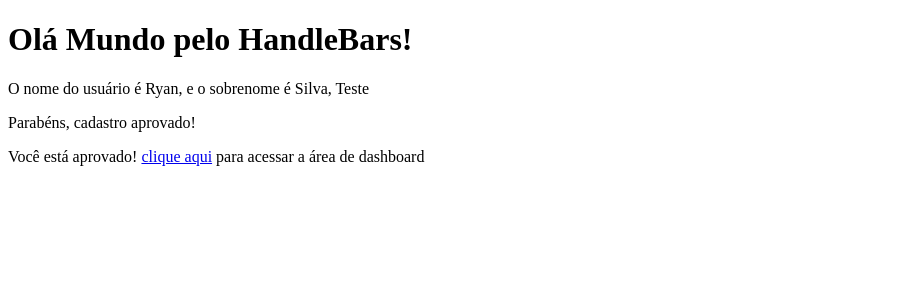
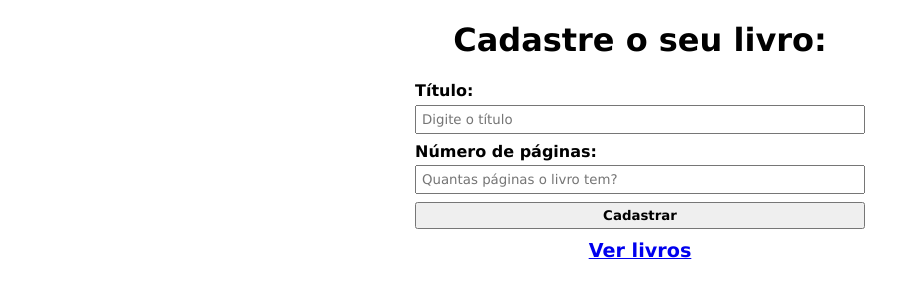
Before and after one commit to RyanForward/Estudos-Node, a Node server app: page / in a window 1280 px wide. Shown: the top 300 px of the page, without its empty margins (0-920 px from the left). Run offline with Node 20, Linux system fonts and the light colour scheme; some libraries are stand-ins or nearby versions.

Commit message:
Estudos osbre template engine

```diff
--- a/TemplateEngine/index.js
+++ b/TemplateEngine/index.js
@@ -7,8 +7,18 @@ const hbs = exphbs.create({
     partialsDir: ['/views/partials'],
 })
 
+app.use(
+    express.urlencoded({
+        extended: true
+    })
+)
+
+app.use(express.json())
+
 app.engine('handlebars', hbs.engine)
 app.set('view engine', 'handlebars')
+
+app.use(express.static('public'))
 
 app.get('/dashboard', (req, res)=>{
     const items = ["Item a", "Item b", "Item c"]
@@ -49,18 +59,49 @@ app.get('/blog', (req, res)=>{
     res.render('blog', {posts})
 })
 
+// app.get('/', (req, res)=>{
+//     const user ={
+//         name: "Ryan",
+//         surname:"Silva"
+//     }
+//     const palavra = {
+//         teste: "Teste"
+//     }
+//     const auth = true
+//     const aprooved = true
+
+//     res.render('home', {user: user, palavra: palavra, auth, aprooved})
+// })
+
 app.get('/', (req, res)=>{
-    const user ={
-        name: "Ryan",
-        surname:"Silva"
-    }
-    const palavra = {
-        teste: "Teste"
-    }
-    const auth = true
-    const aprooved = true
+    res.render('home2')
+})
 
-    res.render('home', {user: user, palavra: palavra, auth, aprooved})
+app.post('/books/insertbook', (req, res)=>{
+    const title = req.body.title
+    const pageqty = req.body.pageqty
+
+    const queryAddBook = `INSERT INTO books (title, pageqty) VALUES ('${title}', '${pageqty}')`
+    conn.query(queryAddBook, function(err){
+        if(err){
+            console.log(err)
+        }
+
+        res.redirect('/')
+    })
+})
+
+app.get('/books', (req, res)=>{
+    const queryGetBooks = "SELECT * FROM books"
+    conn.query(queryGetBooks, function(err, data){
+        if(err){
+            console.log(err)
+            return
+        }
+        const books = data
+        console.log(books)
+        res.render('books', {books})
+    })
 })
 
 const conn = mysql.createConnection({
--- /dev/null
+++ b/TemplateEngine/public/css/style.css
@@ -0,0 +1,57 @@
+* {
+    font-family: 'Lucida Sans', 'Lucida Sans Regular', 'Lucida Grande', 'Lucida Sans Unicode', Geneva, Verdana, sans-serif;
+}
+
+h1{
+    text-align: center;
+}
+
+.form{
+    width: 450px;
+    margin: 0 auto;
+}
+
+.form-control{
+    display: flex;
+    flex-direction: column;
+    margin-bottom: 0.5em;
+}
+
+.form-control label {
+    font-weight: bold;
+    margin-bottom: 0.3em;
+}
+
+.form-control input {
+    padding: 5px;
+}
+
+.btn-signup{
+    font-weight: bold;
+    height: 2em;
+    width: 100%;
+}
+
+.link-books{
+    padding-top: 10px;
+    font-size: 1.2em;
+    display: flex;
+    flex-direction: column;
+    justify-content: center;
+    align-items: center;
+    margin-bottom: 0.5em;
+    margin: 0 auto;
+}
+
+.books-container{
+    font-size: 1.3em;
+    display: flex;
+    flex-direction: column;
+    justify-content: center;
+    align-items: center;
+    margin: 2px;
+}
+
+.book{
+    margin: 5px;
+}
--- /dev/null
+++ b/TemplateEngine/views/home2.handlebars
@@ -0,0 +1,15 @@
+<h1>Cadastre o seu livro: </h1>
+<form action="/books/insertbook" method="post" class="form">
+    <div class="form-control">
+        <label for="title"> Título: </label>
+        <input type="text" name="title" placeholder="Digite o título">
+    </div>
+     <div class="form-control">
+        <label for="pageqty">Número de páginas: </label>
+        <input type="text" name="pageqty" placeholder="Quantas páginas o livro tem?">
+     </div>
+     <input type="submit" value="Cadastrar" class="btn-signup">
+    <h2 class="link-books">
+        <a href="/books">Ver livros</a>
+    </h2>
+</form>
--- a/TemplateEngine/views/layouts/main.handlebars
+++ b/TemplateEngine/views/layouts/main.handlebars
@@ -4,6 +4,7 @@
     <meta charset="UTF-8">
     <meta name="viewport" content="width=device-width, initial-scale=1.0">
     <title>Handlebars</title>
+    <link rel="stylesheet" href="/css/style.css">
 </head>
 <body>
     {{{body}}}
```
Also changed, not shown: TemplateEngine/views/books.handlebars (added, +10 -0 lines).
